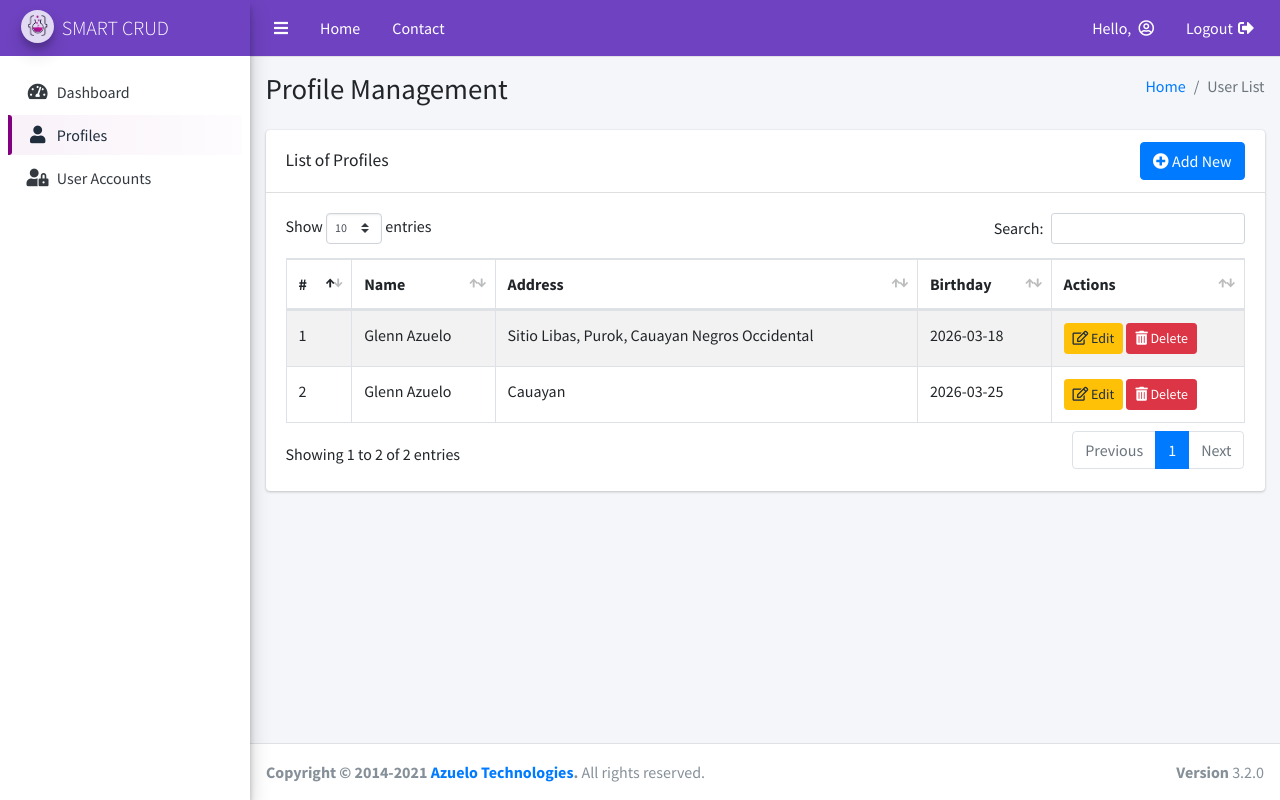
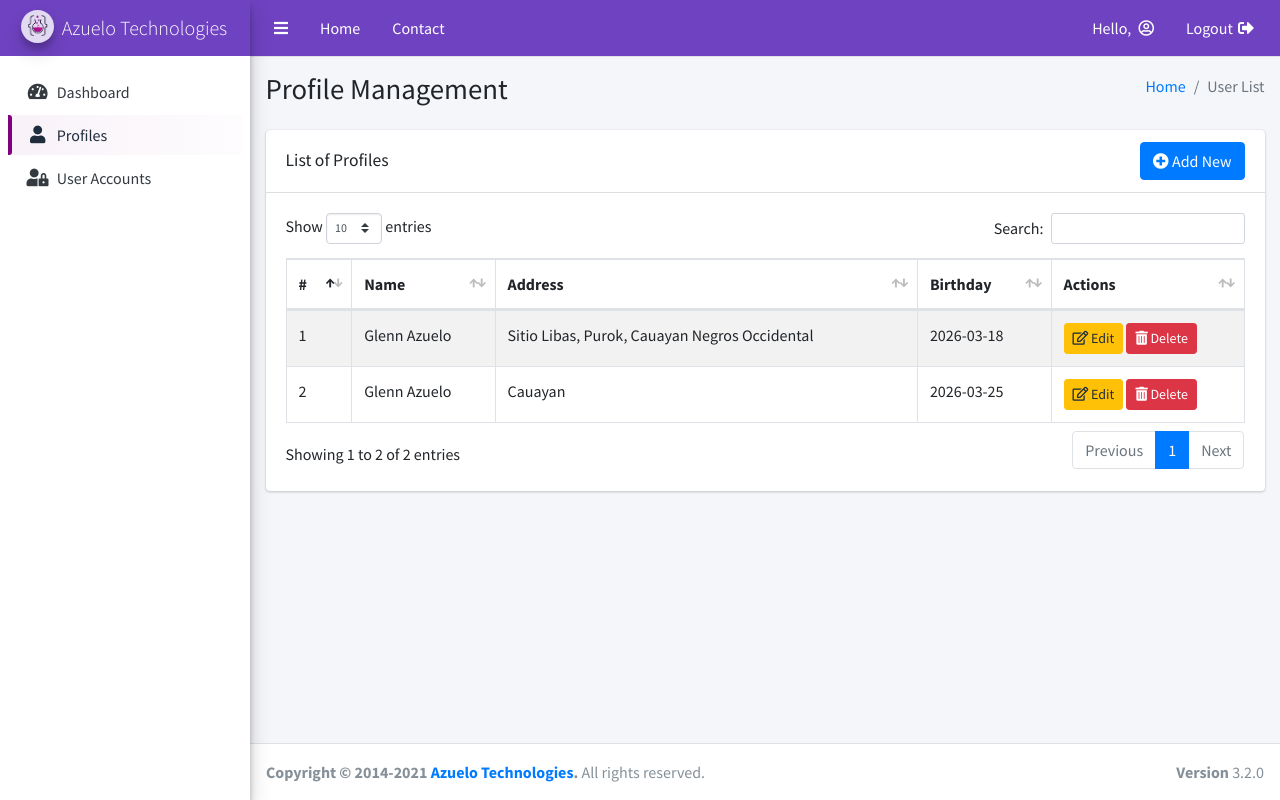
Before and after one commit to glenntheprogrammer/CRUD_DJANGO, a Django app: page /profiles/ in a window 1280 px wide. Run offline with Django 5.2, Linux system fonts and the light colour scheme; data comes from the database, SQL or seed files in the repository; some libraries are stand-ins or nearby versions.

Commit message:
change the header

```diff
--- a/templates/layout/sidebar.html
+++ b/templates/layout/sidebar.html
@@ -80,7 +80,7 @@ body.dark-mode .main-sidebar .nav-link:hover {
              class="brand-image img-circle elevation-3"
              style="opacity: .8">
         <span class="brand-text font-weight-light" style="color: white">
-            SMART CRUD
+            Azuelo Technologies
         </span>
     </div>
 
```
